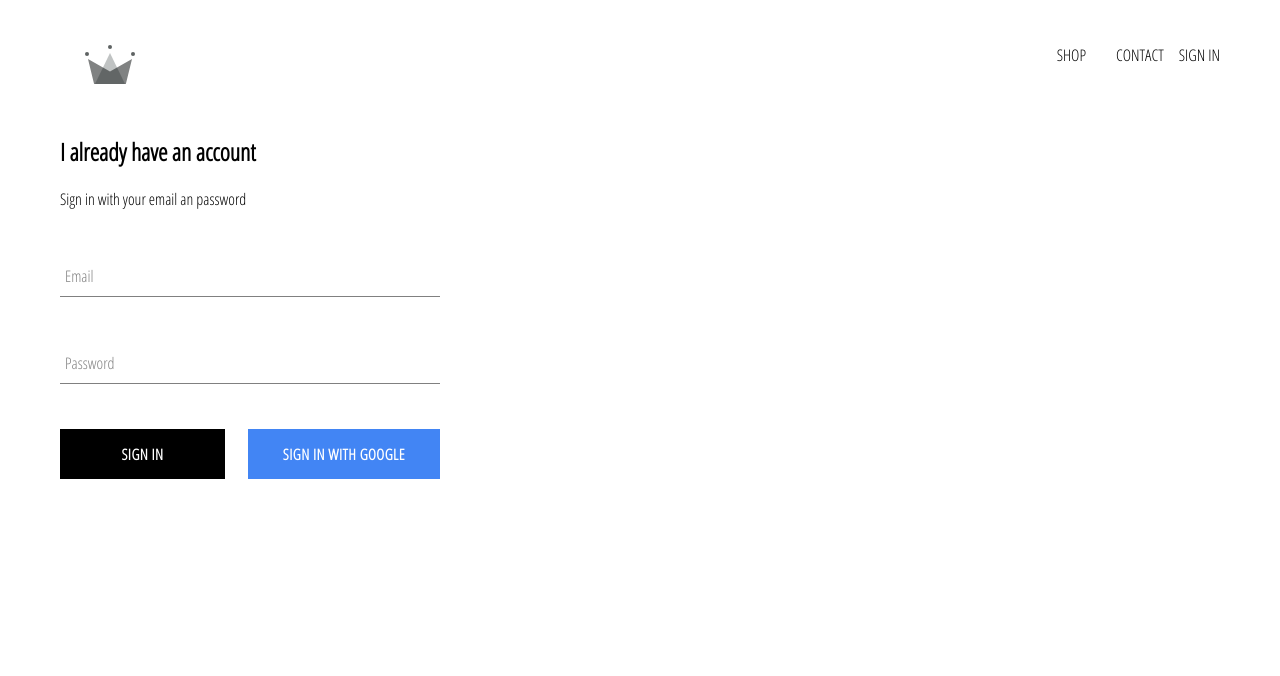
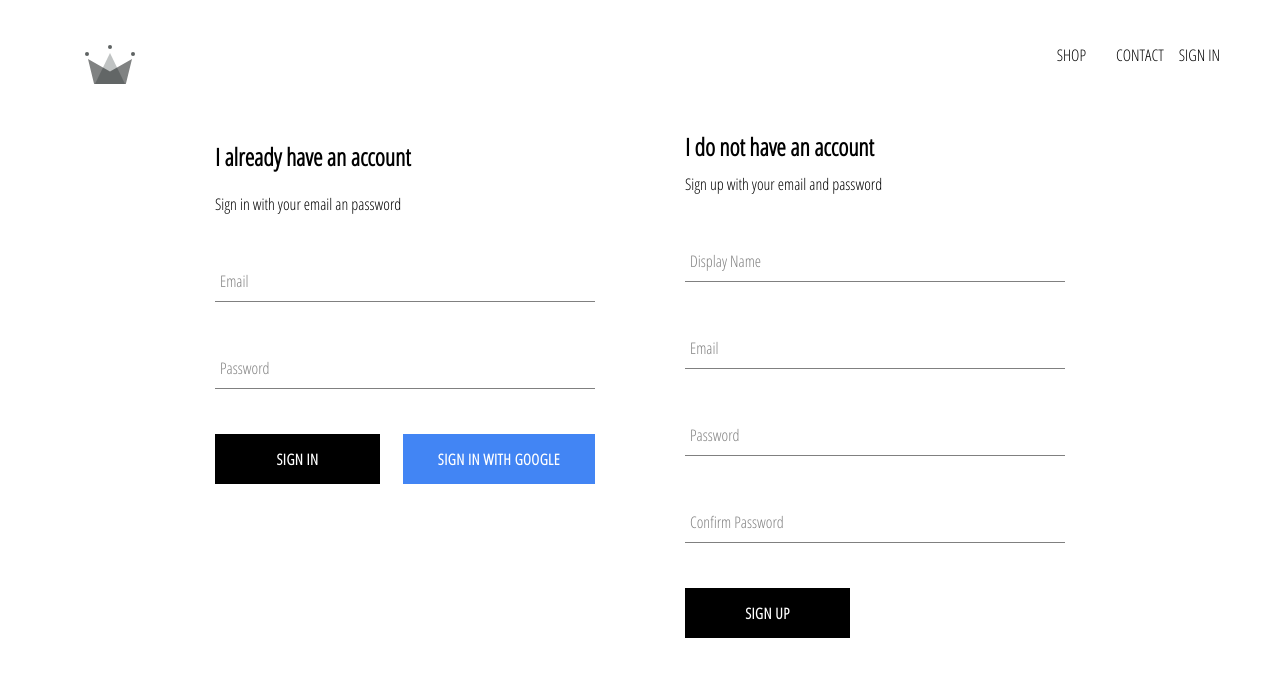
Before and after one commit to alexnaz8/e-com-clothes-demo, a React (Create React App) app: page /signin in a window 1280 px wide. Shown: the top 676 px of the page. Built offline with nearby package versions, Linux system fonts and the light colour scheme; no server answers.

Commit message:
implemented firebase utils, included authenticated user storage in firestore

```diff
--- a/src/App.js
+++ b/src/App.js
@@ -6,7 +6,7 @@
 import ShopPage from "./pages/shop/shop.component";
 import Header from "./components/header/header.component";
 import SignInSignUpPage from "./pages/sign-in-sign-up/sign-in-sign-up.component";
-import { auth } from "./firebase/firebase.utils";
+import { auth, createUserProfileDocument } from "./firebase/firebase.utils";
 
 class App extends React.Component {
     constructor() {
@@ -19,9 +19,21 @@
     unsubscribeFromAuth = null;
 
     componentDidMount() {
-        this.unsubscribeFromAuth = auth.onAuthStateChanged(user =>
-            this.setState({ currentUser: user })
-        );
+        this.unsubscribeFromAuth = auth.onAuthStateChanged(async userAuth => {
+            if (userAuth) {
+                const userRef = await createUserProfileDocument(userAuth);
+                userRef.onSnapshot(snapShot =>
+                    this.setState({
+                        currentUser: {
+                            id: snapShot.id,
+                            ...snapShot.data()
+                        }
+                    })
+                );
+            } else {
+                this.setState({ currentUser: userAuth });
+            }
+        });
     }
 
     componentWillUnmount() {
@@ -31,7 +43,7 @@
     render() {
         return (
             <div>
-                <Header currentUser = {this.state.currentUser}/>
+                <Header currentUser={this.state.currentUser} />
                 <Switch>
                     <Route exact path="/" component={HomePage} />
                     <Route exact path="/shop" component={ShopPage} />
--- /dev/null
+++ b/src/components/sign-up/sign-up.component.jsx
@@ -0,0 +1,92 @@
+import React from "react";
+import FormInput from "../form-input/form-input.component";
+import CustomButton from "../custom-button/custom-buttons.component";
+import { auth, createUserProfileDocument } from "../../firebase/firebase.utils";
+import "./sign-up.styles.scss";
+
+class SignUp extends React.Component {
+    constructor() {
+        super();
+        this.state = {
+            displayName: "",
+            email: "",
+            password: "",
+            confirmPassword: ""
+        };
+    }
+
+    handleSubmit = async event => {
+        event.preventDefault();
+        const { displayName, email, password, confirmPassword } = this.state;
+        if (password !== confirmPassword) {
+            alert("Passwords don't match");
+            return;
+        }
+        try {
+            const { user } = await auth.createUserWithEmailAndPassword(
+                email,
+                password
+            );
+            await createUserProfileDocument(user, { displayName });
+            this.setState({
+                displayName: "",
+                email: "",
+                password: "",
+                confirmPassword: ""
+            });
+        } catch (error) {
+            console.error(error);
+        }
+    };
+
+    handleChange = event => {
+        const { name, value } = event.target;
+        this.setState({ [name]: value });
+    };
+
+    render() {
+        const { displayName, email, password, confirmPassword } = this.state;
+        return (
+            <div className="sign-up">
+                <h2 className="title">I do not have an account</h2>
+                <span>Sign up with your email and password</span>
+                <form className="sign-up-form" onSubmit={this.handleSubmit}>
+                    <FormInput
+                        type="text"
+                        name="displayName"
+                        value={displayName}
+                        onChange={this.handleChange}
+                        label="Display Name"
+                        required
+                    />
+                    <FormInput
+                        type="email"
+                        name="email"
+                        value={email}
+                        onChange={this.handleChange}
+                        label="Email"
+                        required
+                    />
+                    <FormInput
+                        type="password"
+                        name="password"
+                        value={password}
+                        onChange={this.handleChange}
+                        label="Password"
+                        required
+                    />
+                    <FormInput
+                        type="password"
+                        name="confirmPassword"
+                        value={confirmPassword}
+                        onChange={this.handleChange}
+                        label="Confirm Password"
+                        required
+                    />
+                    <CustomButton type="submit">SIGN UP</CustomButton>
+                </form>
+            </div>
+        );
+    }
+}
+export default SignUp;
--- /dev/null
+++ b/src/components/sign-up/sign-up.styles.scss
@@ -0,0 +1,9 @@
+.sign-up {
+    display: flex;
+    flex-direction: column;
+    width: 380px;
+
+    .title {
+        margin: 10px 0;
+    }
+}
--- a/src/firebase/firebase.utils.js
+++ b/src/firebase/firebase.utils.js
@@ -12,6 +12,27 @@
     appId: "1:324339851910:web:af59fd890cb7c2646e2707"
 };
 
+export const createUserProfileDocument = async (userAuth, additionalData) => {
+    if (!userAuth) return;
+    const userRef = firestore.doc(`users/${userAuth.uid}`);
+    const snapShot = await userRef.get();
+    if (!snapShot.exists) {
+        const { displayName, email } = userAuth;
+        const creactedAt = new Date();
+        try {
+            await userRef.set({
+                displayName,
+                email,
+                creactedAt,
+                ...additionalData
+            });
+        } catch (error) {
+            console.error("Error creating user", error);
+        }
+    }
+    return userRef;
+};
+
 firebase.initializeApp(config);
 
 export const auth = firebase.auth();
--- a/src/pages/sign-in-sign-up/sign-in-sign-up.component.jsx
+++ b/src/pages/sign-in-sign-up/sign-in-sign-up.component.jsx
@@ -1,10 +1,12 @@
 import React from "react";
 import "./sign-in-sign-up.styles.scss";
 import SignIn from "../../components/sign-in/sign-in.component";
+import SignUp from "../../components/sign-up/sign-up.component";
 
 const SignInSignUpPage = () => (
     <div className="sign-in-sign-up">
-        <SignIn/>
+        <SignIn />
+        <SignUp/>
     </div>
 );
 
--- a/src/pages/sign-in-sign-up/sign-in-sign-up.styles.scss
+++ b/src/pages/sign-in-sign-up/sign-in-sign-up.styles.scss
@@ -0,0 +1,6 @@
+.sign-in-sign-up{
+    display: flex;
+    width:850px;
+    justify-content: space-between;
+    margin: 30px auto;
+}
```
